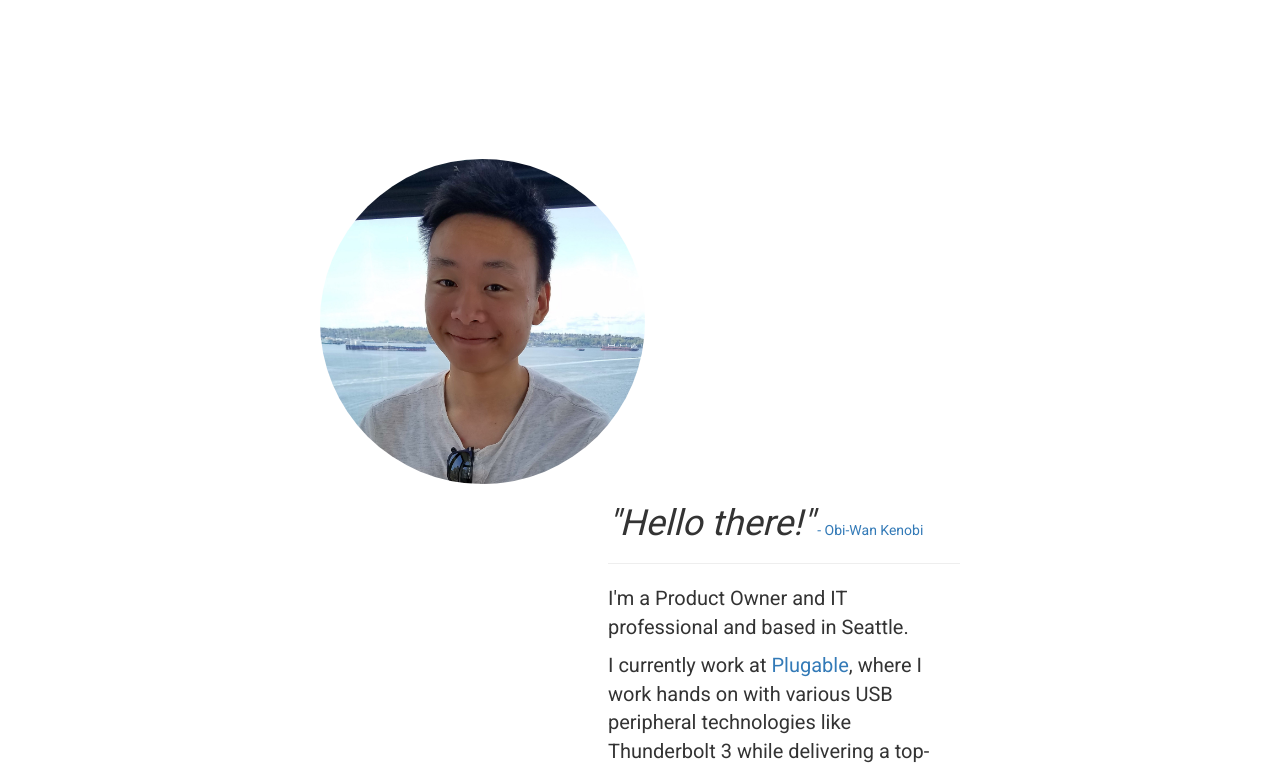
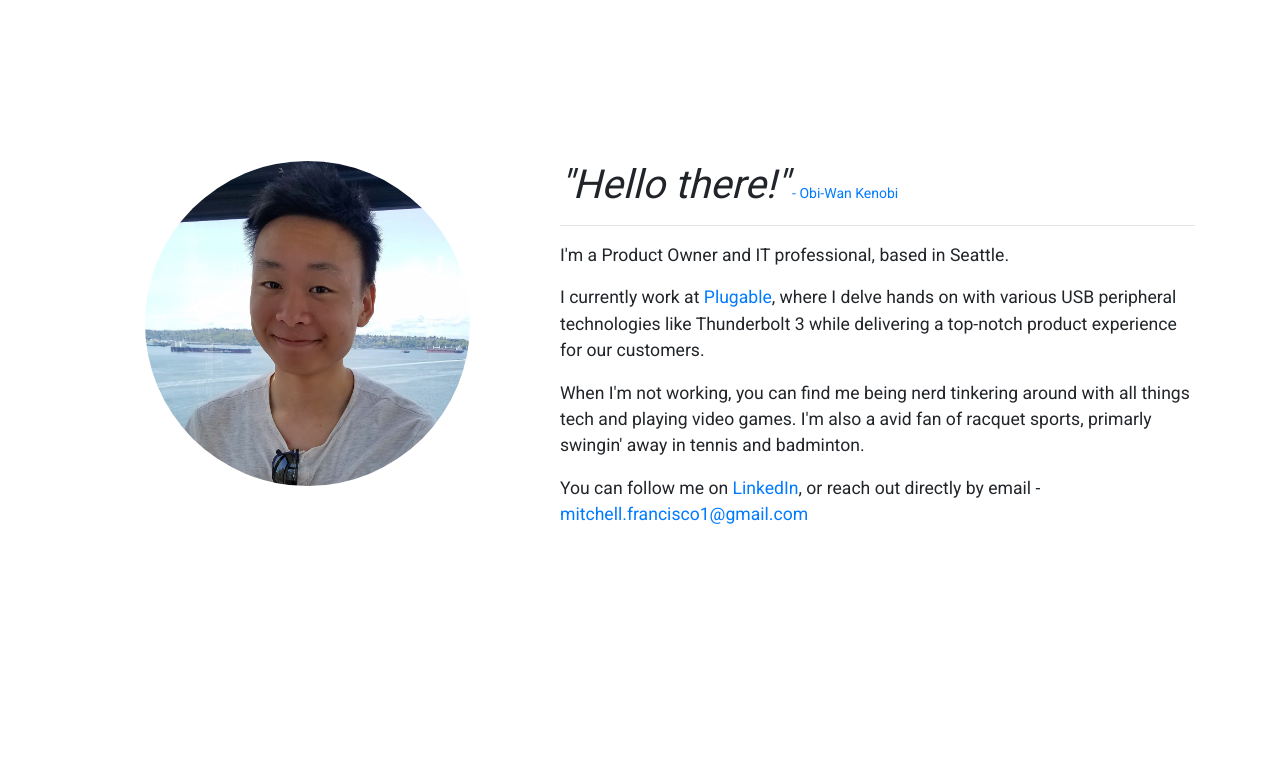
Before and after one commit to francmit/francmit.github.io, a plain HTML site: page index.html in a window 1280 px wide. Shown: the part 156-926 px from the top of the page. After the commit the page ends 800 px from the top, so only its background shows below. Drawn offline with nearby package versions, Linux system fonts and the light colour scheme.

Commit message:
Improve flow of about page

```diff
--- a/css/styles.css
+++ b/css/styles.css
@@ -3,11 +3,10 @@
 
 body {
     font-family: 'Roboto', sans-serif;
-    font-size: 2rem;
+    font-size: 1.1rem;
 }
 
-section {
-    height: 100vh;
+section, .container {
     padding-top: 15vh;
 }
 
@@ -15,13 +14,13 @@ section {
     font-weight: bold;
 }
 
-.nav {
+nav {
     margin: 0 auto;
     width: 1000px;
     display: flex;
 }
 
-.nav-wrapper {
+.nav {
     margin: 0 auto;
     padding: 45px;
     display: flex;
@@ -54,16 +53,8 @@ section {
 
 #avatar {
     height: 325px;
-}
-
-section > div {
+    display: block;
     margin: 0 auto;
-    width: 50%;
-}
-
-#about {
-    width: 55%;
-    float: right;
 }
 
 #about span {
--- a/index.html
+++ b/index.html
@@ -6,7 +6,7 @@
     <meta http-equiv="X-UA-Compatible" content="ie=edge">
     <title>Mitchell Francisco</title>
     <!-- Latest compiled and minified CSS -->
-    <link rel="stylesheet" href="https://maxcdn.bootstrapcdn.com/bootstrap/3.3.7/css/bootstrap.min.css" integrity="sha384-BVYiiSIFeK1dGmJRAkycuHAHRg32OmUcww7on3RYdg4Va+PmSTsz/K68vbdEjh4u" crossorigin="anonymous">
+    <link href="https://stackpath.bootstrapcdn.com/bootstrap/4.3.1/css/bootstrap.min.css" rel="stylesheet" integrity="sha384-ggOyR0iXCbMQv3Xipma34MD+dH/1fQ784/j6cY/iJTQUOhcWr7x9JvoRxT2MZw1T" crossorigin="anonymous">
     <link rel="stylesheet" type="text/css" href="css/styles.css">
 
     <!-- Latest compiled and minified JavaScript -->
@@ -14,17 +14,15 @@
     src="https://code.jquery.com/jquery-3.3.1.js"
     integrity="sha256-2Kok7MbOyxpgUVvAk/HJ2jigOSYS2auK4Pfzbm7uH60="
     crossorigin="anonymous"></script>
-    <script src="https://maxcdn.bootstrapcdn.com/bootstrap/3.3.7/js/bootstrap.min.js" integrity="sha384-Tc5IQib027qvyjSMfHjOMaLkfuWVxZxUPnCJA7l2mCWNIpG9mGCD8wGNIcPD7Txa" crossorigin="anonymous"></script>
+    <script src="https://stackpath.bootstrapcdn.com/bootstrap/4.3.1/js/bootstrap.min.js" integrity="sha384-JjSmVgyd0p3pXB1rRibZUAYoIIy6OrQ6VrjIEaFf/nJGzIxFDsf4x0xIM+B07jRM" crossorigin="anonymous"></script>
 
 </head>
 <body>
     <nav>
         <div class="nav nav-tabs" id="nav-tab" role="tablist">
-            <div class="nav-wrapper">
             <a class="nav-item nav-link" id="nav-work-tab" data-toggle="tab" href="#nav-home" role="tab" aria-controls="nav-home" aria-selected="true">Work</a>
             <a class="nav-item nav-link" id="nav-profile-tab" data-toggle="tab" href="#nav-profile" role="tab" aria-controls="nav-profile" aria-selected="false">Mitchell Francisco</a>
             <a class="nav-item nav-link active" id="nav-about-tab" data-toggle="tab" href="#nav-contact" role="tab" aria-controls="nav-contact" aria-selected="false">About</a>
-            </div>
         </div>
     </nav>
     <div class="tab-content">
@@ -33,21 +31,23 @@
             </section>
             <img src="https://www.eventmanagerblog.com/wp-content/uploads/2014/03/creating-perfect-event-websites.png">
         </div>
-        <div class="tab-pane fade" id="nav-profile" role="tabpanel" aria-labelledby="nav-profile-tab">...</div>
-        <div class="tab-pane fade in active" id="nav-contact" role="tabpanel" aria-labelledby="nav-contact-tab">
-            <section>
-                <div>
-                    <img src="./images/me-cropped.jpg" id="avatar" class="img-circle">
-                    <div id="about">
+        <div class="tab-pane fade" id="nav-profile" role="tabpanel" aria-labelledby="nav-profile-tab">Test</div>
+        <div class="tab-pane fade show active" id="nav-contact" role="tabpanel" aria-labelledby="nav-contact-tab">
+            <div class="container" id="about">
+                <div class="row">
+                    <div class="col-12 col-lg-5">
+                        <img src="./images/me-cropped.jpg" id="avatar" class="rounded-circle">
+                    </div>
+                    <div class="col-12 col-lg-7">
                         <h1><em>"Hello there!"</em><span> <a href="https://www.youtube.com/watch?v=rEq1Z0bjdwc">- Obi-Wan Kenobi</a></span></h1>
                         <hr>
-                       <p>I'm a Product Owner and IT professional and based in Seattle.</p>
-                       <p>I currently work at <a href="http://plugable.com/">Plugable</a>, where I work hands on with various USB peripheral technologies like Thunderbolt 3 while delivering a top-notch product experience for our customers.</p>
+                        <p>I'm a Product Owner and IT professional, based in Seattle.</p>
+                        <p>I currently work at <a href="http://plugable.com/">Plugable</a>, where I delve hands on with various USB peripheral technologies like Thunderbolt 3 while delivering a top-notch product experience for our customers.</p>
                         <p>When I'm not working, you can find me being nerd tinkering around with all things tech and playing video games. I'm also a avid fan of racquet sports, primarly swingin' away in tennis and badminton.</p>
                         <p>You can follow me on <a href="https://www.linkedin.com/in/mitchfrancisco/">LinkedIn</a>, or reach out directly by email - <a href="mailto: mitchell.francisco1@gmail.com"> mitchell.francisco1@gmail.com</a></p>
                     </div>
                 </div>
-            </section>
+            </div>
         </div>
     </div>
 </body>
```
Lines whose indentation alone changed are shown as unchanged.
